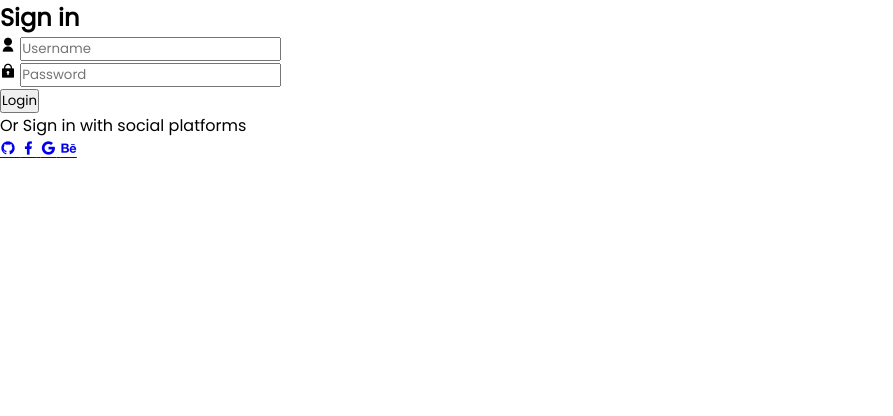
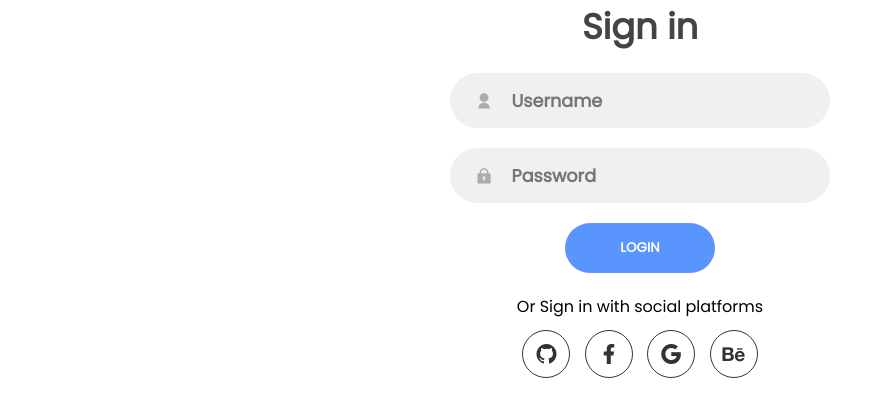
Before and after one commit to Mai-Elhajeen/Login-Registration, a plain HTML site: page index.html in a window 1280 px wide. Shown: the whole page, without its empty margins (0-893 px from the left). Drawn offline with nearby package versions, Linux system fonts and the light colour scheme.

Commit message:
adding style for sign in form

```diff
--- a/style.css
+++ b/style.css
@@ -13,6 +13,10 @@
     font-family: 'Poppins', sans-serif;
 }
 
+a {
+    text-decoration: none;
+}
+
 .container {
     position: relative;
     width: 100%;
@@ -20,3 +24,105 @@
     background-color: #fff;
     overflow: hidden;
 }
+
+/* **************** start sign in **************** */
+.forms-container {
+    position: absolute;
+    width: 100%;
+    height: 100%;
+    top: 0;
+    left: 0;
+}
+
+form {
+    display: flex;
+    align-items: center;
+    justify-content: center;
+    flex-direction: column;
+}
+
+.title {
+    font-size: 2.2rem;
+    color: #444;
+    margin-bottom: 10px;
+}
+
+.input-field {
+    max-width: 380px;
+    width: 100%;
+    height: 55px;
+    background: #f0f0f0;
+    margin: 10px 0;
+    border-radius: 55px;
+    display: grid;
+    grid-template-columns: 15% 85%;
+    padding: .4rem;
+}
+.input-field i {
+    display: flex;
+    align-items: center;
+    justify-content: center;
+    color: #acacac;
+    font-size: 1.1rem;
+}
+.input-field input {
+    background: none;
+    outline: none;
+    border: none;
+    font-weight: 600;
+    font-size: 1.1rem;
+    color: #333;
+    line-height: 1;
+}
+.input-field::placeholder {
+    color: #aaa;
+    font-weight: 400;
+}
+
+.btn {
+    width: 150px;
+    height: 50px;
+    border-radius: 50px;
+    outline: none;
+    border: none;
+    cursor: pointer;
+    background: #5995fd;
+    color: #fff;
+    text-transform: uppercase;
+    font-weight: 600;
+    margin: 10px 0;
+    transition: all .5s;
+}
+.btn:hover {
+    background: #4d84e2;
+}
+
+.social-text {
+    padding: .7rem 0;
+    font-size: 1rem;
+}
+
+.social-media {
+    display: flex;
+    justify-content: center;
+}
+
+.social-icon {
+    width: 48px;
+    height: 48px;
+    border-radius: 50%;
+    border: 1px solid #333;
+    color: #333;
+    margin: 0 .45rem;
+    display: flex;
+    align-items: center;
+    justify-content: center;
+    font-size: 1.5rem;
+    transition: all .3s;
+}
+
+.social-icon:hover {
+    background-color: #4481eb;
+    border-color: #fff;
+    color: #fff;
+}
```
